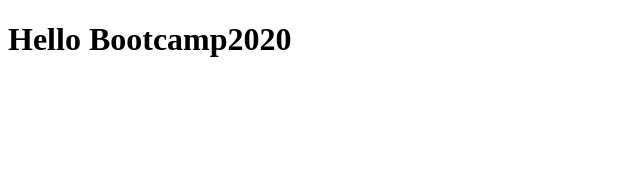
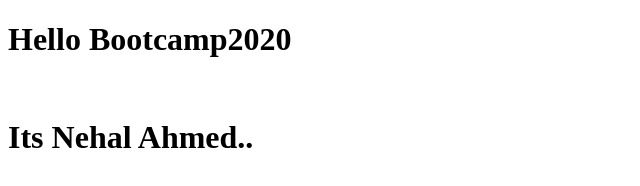
Before and after one commit to nehal2210/explore-surge, a plain HTML site: page index.html in a window 1280 px wide. Shown: the whole page, without its empty margins (0-640 px from the left). Drawn offline with Linux system fonts and the light colour scheme.

Commit message:
version2
add version2

```diff
--- a/index.html
+++ b/index.html
@@ -7,5 +7,7 @@
 </head>
 <body>
     <h1>Hello Bootcamp2020</h1>
+    <br>
+    <h1>Its Nehal Ahmed..</h1>
 </body>
 </html>
```
